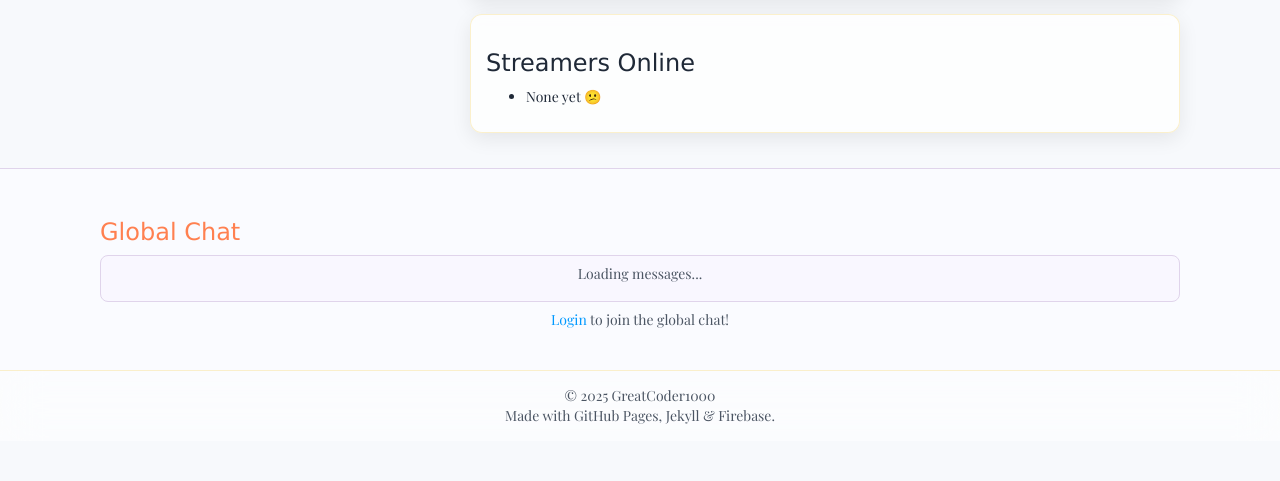
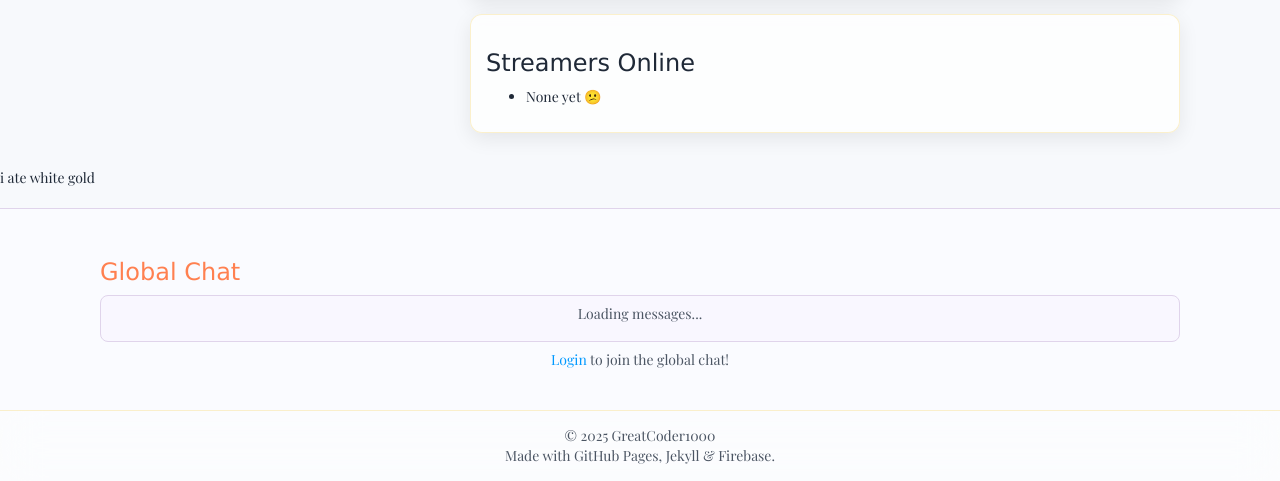
Before and after one commit to GreatCoder1000/drychess, a Jekyll site: the page built from index.html, in a window 1280 px wide. Shown: the part 751-1232 px from the top of the page. Built offline with Jekyll 4.4.1, drawn with Linux system fonts in a browser that asks for light colours; comment, search, counter and statistics services are not loaded; before the commit the page ends 1192 px from its top, so only the background shows below that.

Commit message:
Add text 'i ate white gold' to index.html

```diff
--- a/index.html
+++ b/index.html
@@ -74,3 +74,4 @@ title: Dashboard
         </div>
     </div>
 </div>
+i ate white gold
```
